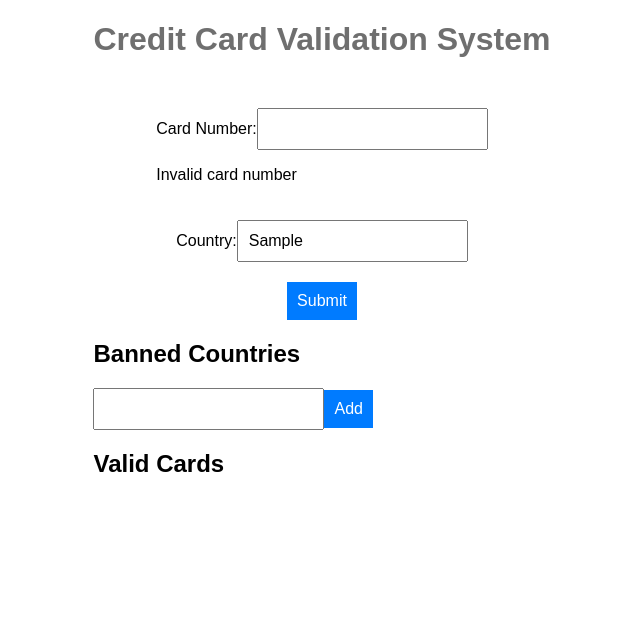
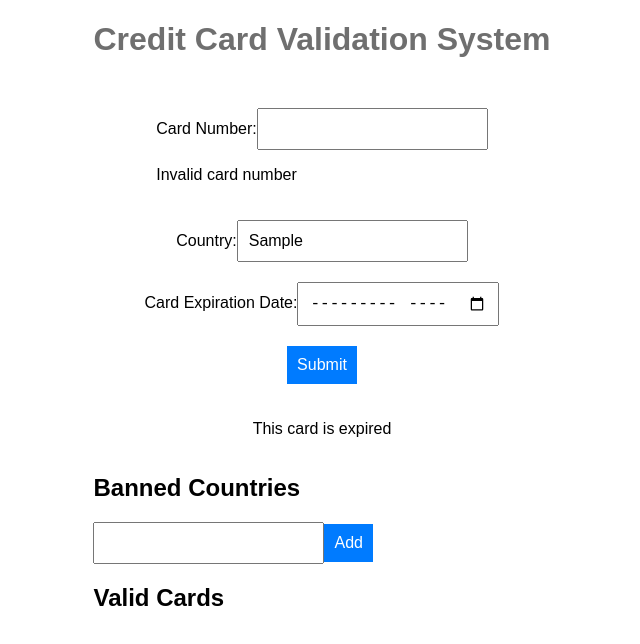
Before and after one commit to codedbyshaun/card_validation, a React (Create React App) app: page / in a window 1280 px wide. Both pictures are taken after typing "Sample", "Sample" into the empty fields and a click on the button "Submit". Shown: the top 644 px of the page, without its empty margins (318-958 px from the left). Built offline with nearby package versions, Linux system fonts and the light colour scheme.

Commit message:
add exp date checking component, update card form

```diff
--- a/src/components/CardForm.jsx
+++ b/src/components/CardForm.jsx
@@ -1,35 +1,50 @@
 import React, { useState } from 'react'
 import CreditCardInput from './CreditCardInput'
 import CountryInput from './CountryInput'
+import ExpirationDateInput from './ExpirationDateInput'
 
 function CardForm({ onCardSubmit, bannedCountries }) {
     const [cardNumber, setCardNumber] = useState('')
     const [country, setCountry] = useState('')
-    const [errorMessage, setErrorMessage ] = useState('')
+    const [expirationDate, setExpirationDate] = useState('')
+    const [errorMessage, setErrorMessage] = useState('')
+
+    function isExpired(date) {
+        const today = new Date()
+        const month = today.getMonth() + 1 // getMonth() returns month index starting from 0
+        const year = today.getFullYear()
+        const [expYear, expMonth] = date.split('-').map(Number)
+        return expYear < year || (expYear === year && expMonth < month)
+    }
 
     function handleSubmit(event) {
         event.preventDefault()
         if (bannedCountries.includes(country)) {
             setErrorMessage('This country is banned')
-            return
+            return;
         }
-        if (cardNumber && country) {
-            onCardSubmit({ number: cardNumber, country: country })
+        if (isExpired(expirationDate)) {
+            setErrorMessage('This card is expired')
+            return;
+        }
+        if (cardNumber && country && expirationDate) {
+            onCardSubmit({ number: cardNumber, country: country, expirationDate: expirationDate })
             setCardNumber('')
             setCountry('')
+            setExpirationDate('')
             setErrorMessage('')
         }
-
     }
 
     return (
         <form onSubmit={handleSubmit}>
             <CreditCardInput onCardNumberChange={setCardNumber} />
             <CountryInput onCountryChange={setCountry} />
+            <ExpirationDateInput onExpirationDateChange={setExpirationDate} />
             <button type="submit">Submit</button>
-            {errorMessage && <p>{errorMessage}</p>} {/* display error message if it exists */}
+            {errorMessage && <p>{errorMessage}</p>} {/* Display the error message if it exists */}
         </form>
-    )
+    );
 }
 
 export default CardForm;
--- /dev/null
+++ b/src/components/ExpirationDateInput.jsx
@@ -0,0 +1,22 @@
+import React, { useState } from 'react'
+
+function ExpirationDateInput({ onExpirationDateChange }) {
+    const [expirationDate, setExpirationDate] = useState('')
+
+    function handleChange(event) {
+        setExpirationDate(event.target.value)
+        onExpirationDateChange(event.target.value)
+    }
+
+
+    return (
+        <div>
+            <label>
+                Card Expiration Date:
+                <input type="month" value={expirationDate} onChange={handleChange} />
+            </label>
+        </div>
+    )
+}
+
+export default ExpirationDateInput;
```
